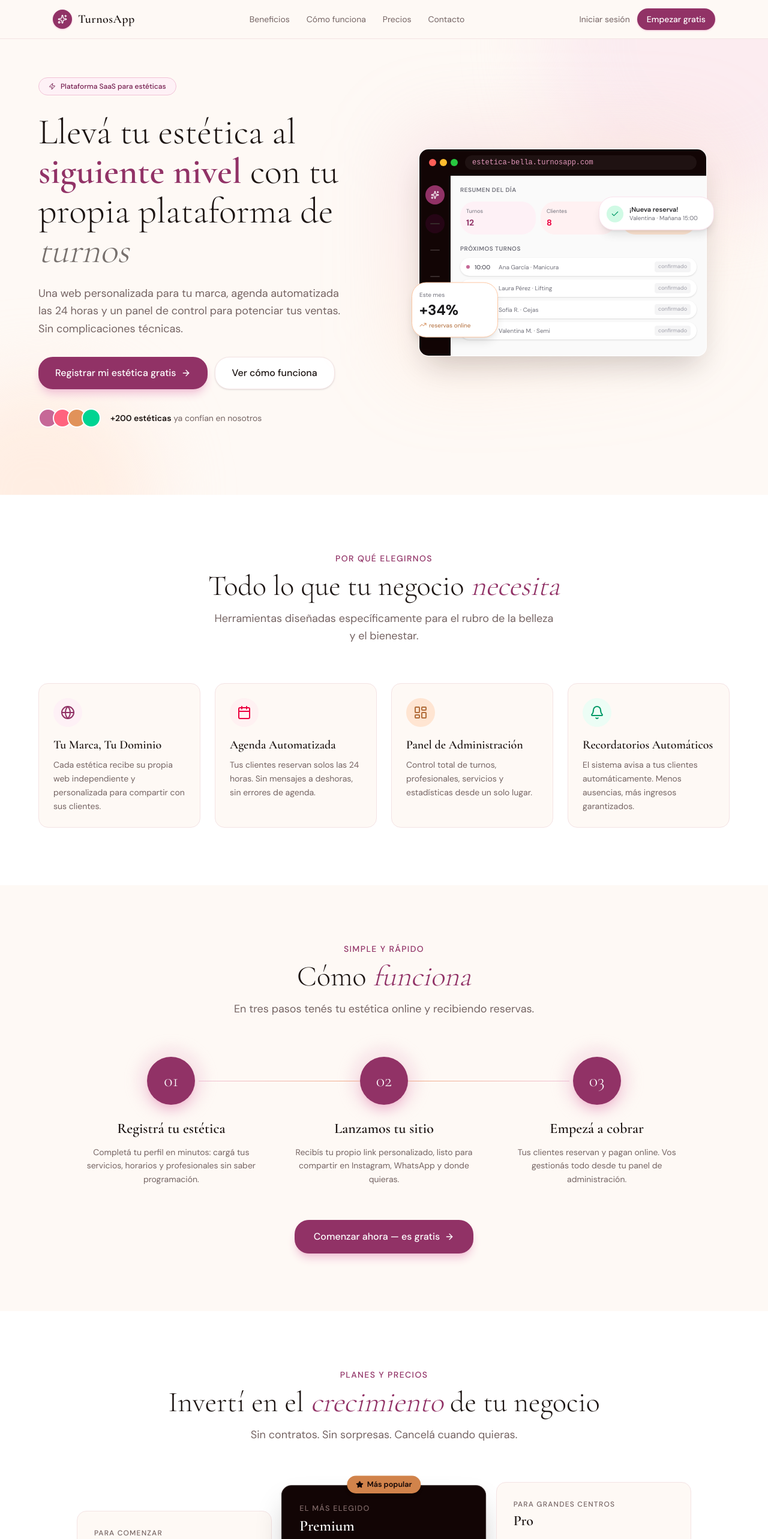
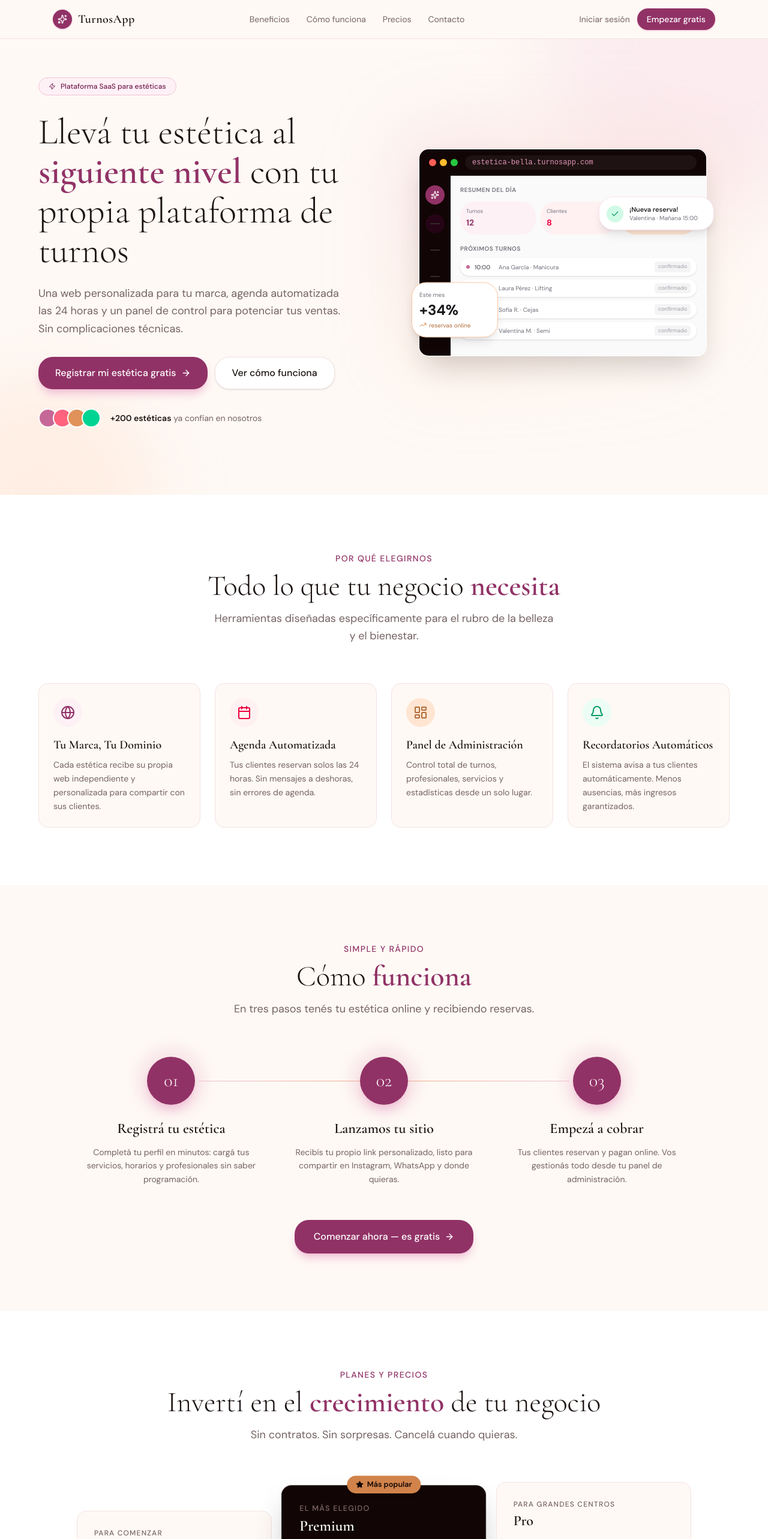
Before and after one commit to chamo0006/Esteticas-, a Next.js app: page / in a window 1280 px wide. Shown: the top 2566 px of the page at 60% size. Built offline with nearby package versions, Linux system fonts and the light colour scheme.

Commit message:
commit34

```diff
--- a/app/layout.tsx
+++ b/app/layout.tsx
@@ -7,7 +7,6 @@ const cormorant = Cormorant_Garamond({
   subsets: ['latin'],
   variable: '--font-serif',
   weight: ['300', '400', '500', '600', '700'],
-  style: ['normal', 'italic'],
   display: 'swap',
 });
 
--- a/app/page.tsx
+++ b/app/page.tsx
@@ -301,9 +301,8 @@ export default function LandingPage() {
 
             <h1 className="animate-hero [animation-delay:80ms] font-serif text-5xl sm:text-6xl lg:text-[3.75rem] font-light leading-[1.1] text-foreground mb-6">
               Llevá tu estética al{' '}
-              <em className="not-italic font-semibold text-mauve-600">siguiente nivel</em>{' '}
-              con tu propia plataforma de{' '}
-              <em className="italic font-light text-foreground/60">turnos</em>
+              <span className="font-semibold text-mauve-600">siguiente nivel</span>{' '}
+              con tu propia plataforma de turnos
             </h1>
 
             <p className="animate-hero [animation-delay:180ms] text-lg text-muted-foreground leading-relaxed mb-8 max-w-lg mx-auto lg:mx-0">
@@ -354,7 +353,7 @@ export default function LandingPage() {
             </p>
             <h2 className="font-serif text-4xl sm:text-5xl font-light text-foreground mb-4">
               Todo lo que tu negocio{' '}
-              <em className="italic font-light text-mauve-600">necesita</em>
+              <span className="font-semibold text-mauve-600">necesita</span>
             </h2>
             <p className="text-muted-foreground text-lg max-w-xl mx-auto leading-relaxed">
               Herramientas diseñadas específicamente para el rubro de la belleza y el bienestar.
@@ -385,7 +384,7 @@ export default function LandingPage() {
               Simple y rápido
             </p>
             <h2 className="font-serif text-4xl sm:text-5xl font-light text-foreground mb-4">
-              Cómo <em className="italic font-light text-mauve-600">funciona</em>
+              Cómo <span className="font-semibold text-mauve-600">funciona</span>
             </h2>
             <p className="text-muted-foreground text-lg max-w-xl mx-auto leading-relaxed">
               En tres pasos tenés tu estética online y recibiendo reservas.
@@ -431,7 +430,7 @@ export default function LandingPage() {
             </p>
             <h2 className="font-serif text-4xl sm:text-5xl font-light text-foreground mb-4">
               Invertí en el{' '}
-              <em className="italic font-light text-mauve-600">crecimiento</em>{' '}
+              <span className="font-semibold text-mauve-600">crecimiento</span>{' '}
               de tu negocio
             </h2>
             <p className="text-muted-foreground text-lg max-w-xl mx-auto leading-relaxed">
@@ -511,7 +510,7 @@ export default function LandingPage() {
               ¿Tenés preguntas?
             </p>
             <h2 className="font-serif text-4xl sm:text-5xl font-light text-foreground mb-4">
-              <em className="italic font-light text-mauve-600">Hablemos</em>
+              <span className="font-semibold text-mauve-600">Hablemos</span>
             </h2>
             <p className="text-muted-foreground text-lg max-w-xl mx-auto leading-relaxed">
               Completá el formulario y te contactamos en menos de 24 horas.
```
